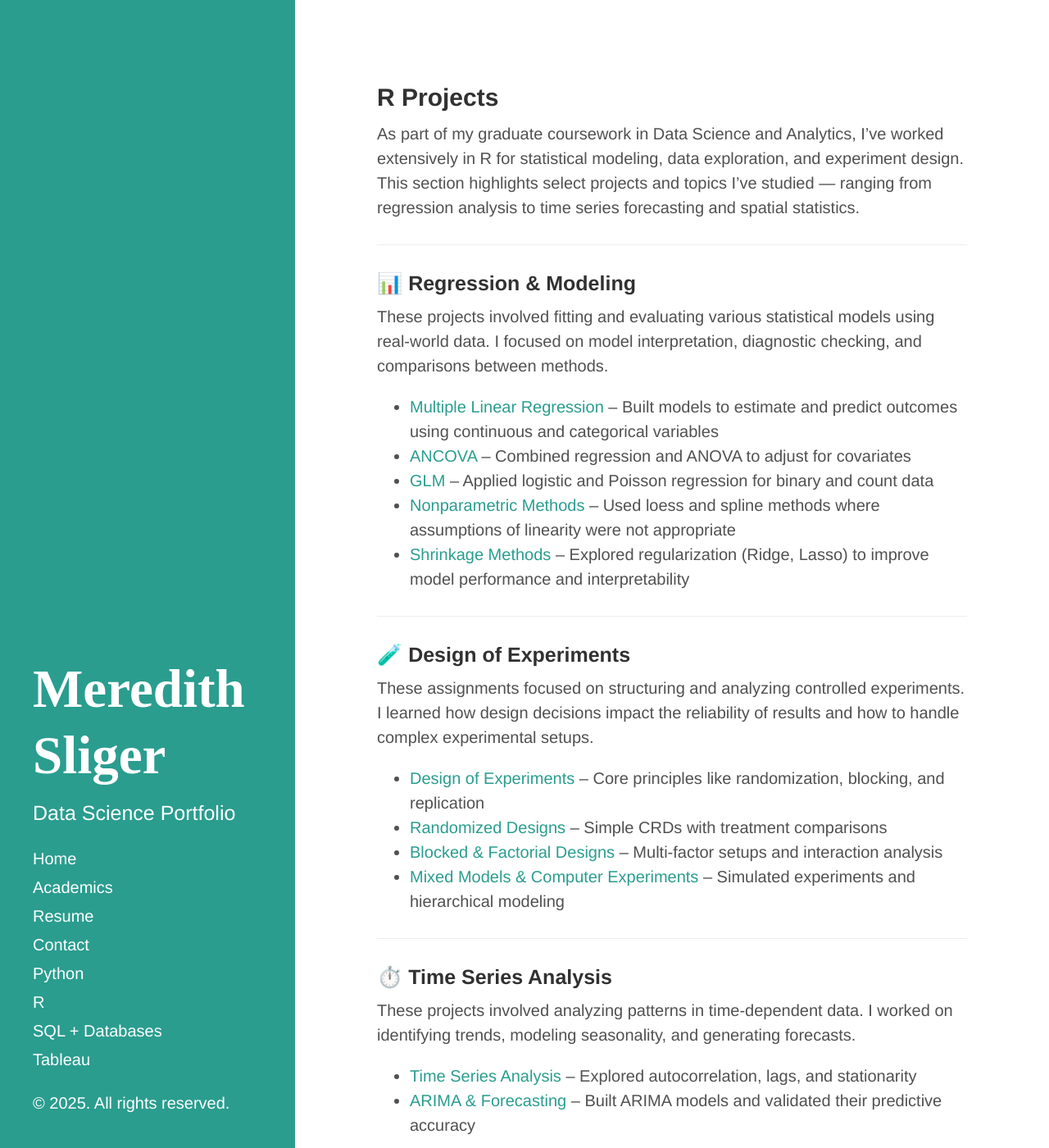
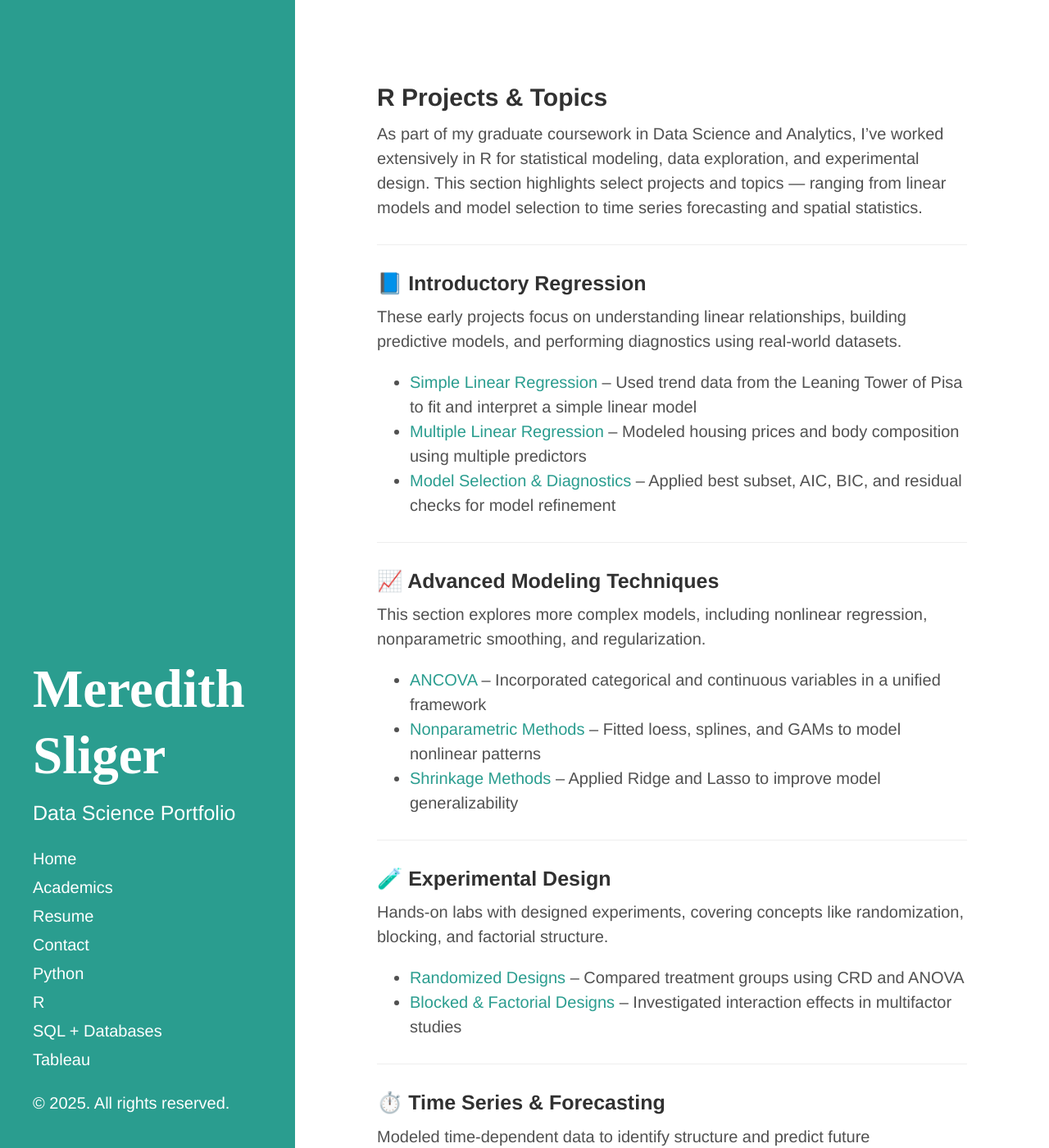
Before and after one commit to meredithsliger/meredithsliger.github.io, a Jekyll site: the page built from r.md, in a window 1280 px wide and 1400 px high. Shown: the whole window at 82% size. Built offline with Jekyll 4.4.1, drawn with Linux system fonts in a browser that asks for light colours; some of the changed text lies outside the part shown.

Commit message:
Update r.md

```diff
--- a/r.md
+++ b/r.md
@@ -3,51 +3,66 @@ layout: default
 title: R
 ---
 
-## R Projects
+## R Projects & Topics
 
-As part of my graduate coursework in Data Science and Analytics, I've worked extensively in R for statistical modeling, data exploration, and experiment design. This section highlights select projects and topics I've studied — ranging from regression analysis to time series forecasting and spatial statistics.
+As part of my graduate coursework in Data Science and Analytics, I've worked extensively in R for statistical modeling, data exploration, and experimental design. This section highlights select projects and topics — ranging from linear models and model selection to time series forecasting and spatial statistics.
 
 ---
 
-### 📊 Regression & Modeling
+### 📘 Introductory Regression
 
-These projects involved fitting and evaluating various statistical models using real-world data. I focused on model interpretation, diagnostic checking, and comparisons between methods.
+These early projects focus on understanding linear relationships, building predictive models, and performing diagnostics using real-world datasets.
 
-- [Multiple Linear Regression](/r/multiple-linear-regression) – Built models to estimate and predict outcomes using continuous and categorical variables
-- [ANCOVA](/r/ancova) – Combined regression and ANOVA to adjust for covariates
-- [GLM](/r/glm) – Applied logistic and Poisson regression for binary and count data
-- [Nonparametric Methods](/r/nonparametric) – Used loess and spline methods where assumptions of linearity were not appropriate
-- [Shrinkage Methods](/r/shrinkage) – Explored regularization (Ridge, Lasso) to improve model performance and interpretability
+- [Simple Linear Regression](/r/introductory-regression-models/intro-regression) – Used trend data from the Leaning Tower of Pisa to fit and interpret a simple linear model
+- [Multiple Linear Regression](/r/introductory-regression-models/multiple-regression) – Modeled housing prices and body composition using multiple predictors
+- [Model Selection & Diagnostics](/r/introductory-regression-models/model-selection) – Applied best subset, AIC, BIC, and residual checks for model refinement
 
 ---
 
-### 🧪 Design of Experiments
+### 📈 Advanced Modeling Techniques
 
-These assignments focused on structuring and analyzing controlled experiments. I learned how design decisions impact the reliability of results and how to handle complex experimental setups.
+This section explores more complex models, including nonlinear regression, nonparametric smoothing, and regularization.
 
-- [Design of Experiments](/r/design-of-experiments) – Core principles like randomization, blocking, and replication
-- [Randomized Designs](/r/randomized-designs) – Simple CRDs with treatment comparisons
-- [Blocked & Factorial Designs](/r/block-factorial) – Multi-factor setups and interaction analysis
-- [Mixed Models & Computer Experiments](/r/mixed-models) – Simulated experiments and hierarchical modeling
+- [ANCOVA](/r/advanced-regression/ancova) – Incorporated categorical and continuous variables in a unified framework
+- [Nonparametric Methods](/r/advanced-regression/nonparametric) – Fitted loess, splines, and GAMs to model nonlinear patterns
+- [Shrinkage Methods](/r/advanced-regression/shrinkage) – Applied Ridge and Lasso to improve model generalizability
 
 ---
 
-### ⏱️ Time Series Analysis
+### 🧪 Experimental Design
 
-These projects involved analyzing patterns in time-dependent data. I worked on identifying trends, modeling seasonality, and generating forecasts.
+Hands-on labs with designed experiments, covering concepts like randomization, blocking, and factorial structure.
 
-- [Time Series Analysis](/r/time-series) – Explored autocorrelation, lags, and stationarity
-- [ARIMA & Forecasting](/r/arima-models) – Built ARIMA models and validated their predictive accuracy
+- [Randomized Designs](/r/experimental-design/randomized-designs) – Compared treatment groups using CRD and ANOVA
+- [Blocked & Factorial Designs](/r/experimental-design/block-factorial) – Investigated interaction effects in multifactor studies
+
+---
+
+### ⏱️ Time Series & Forecasting
+
+Modeled time-dependent data to identify structure and predict future observations.
+
+- [Time Series Analysis](/r/time-series/time-series) – Decomposed trends and estimated ARMA models
+- [ARIMA & Forecasting](/r/time-series/arima-models) – Performed ARIMA model selection and evaluation
 
 ---
 
 ### 🌍 Spatial Statistics
 
-This section showcases exploratory and model-based analysis of spatially structured data. I applied geostatistical tools to assess spatial patterns and build predictive models.
+Analyzed spatial datasets using exploratory tools and spatial models to understand location-based structure.
 
-- [Spatial Analysis](/r/spatial-analysis) – Measured spatial dependence and structure
-- [Spatial Models](/r/spatial-models) – Applied kriging and Gaussian Process modeling for interpolation
+- [Spatial Analysis](/r/spatial/spatial-analysis) – Investigated spatial autocorrelation and variograms
+- [Spatial Models](/r/spatial/spatial-models) – Applied kriging and Gaussian processes for prediction
 
 ---
 
-I’ve included summaries on each subpage, with links to code, visuals, and relevant coursework. These projects reflect my evolving ability to apply R to practical analytical challenges across a range of data types.
+### 🧪 Featured Projects
+
+Capstone-style coursework projects integrating regression, model diagnostics, and advanced statistical methods.
+
+- [Project I: Gala & Faculty Salaries](/r/glm-and-projects/project1) – Compared models using model selection, transformations, and GAMs
+- [Project II: Poisson vs Linear Models](/r/glm-and-projects/project2) – Evaluated GLM vs OLS for count data with species richness
+
+---
+
+Each subpage includes explanations, R code, visualizations, and key takeaways. These projects reflect my growing skillset in applying R to real-world analytical problems across various domains.
```
